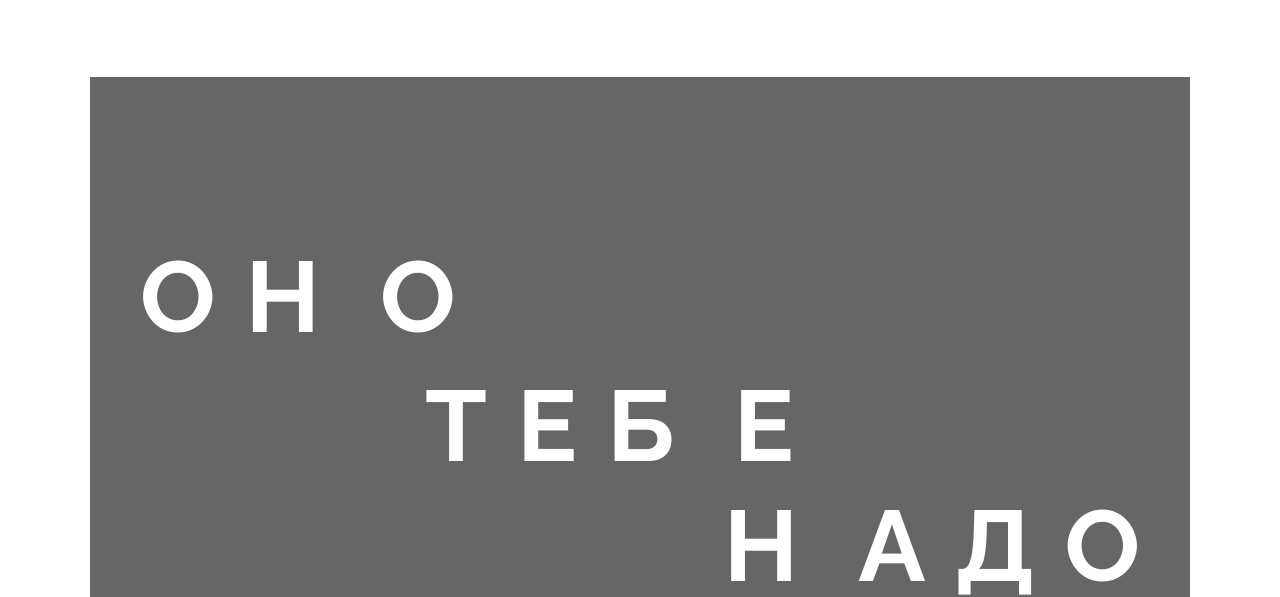
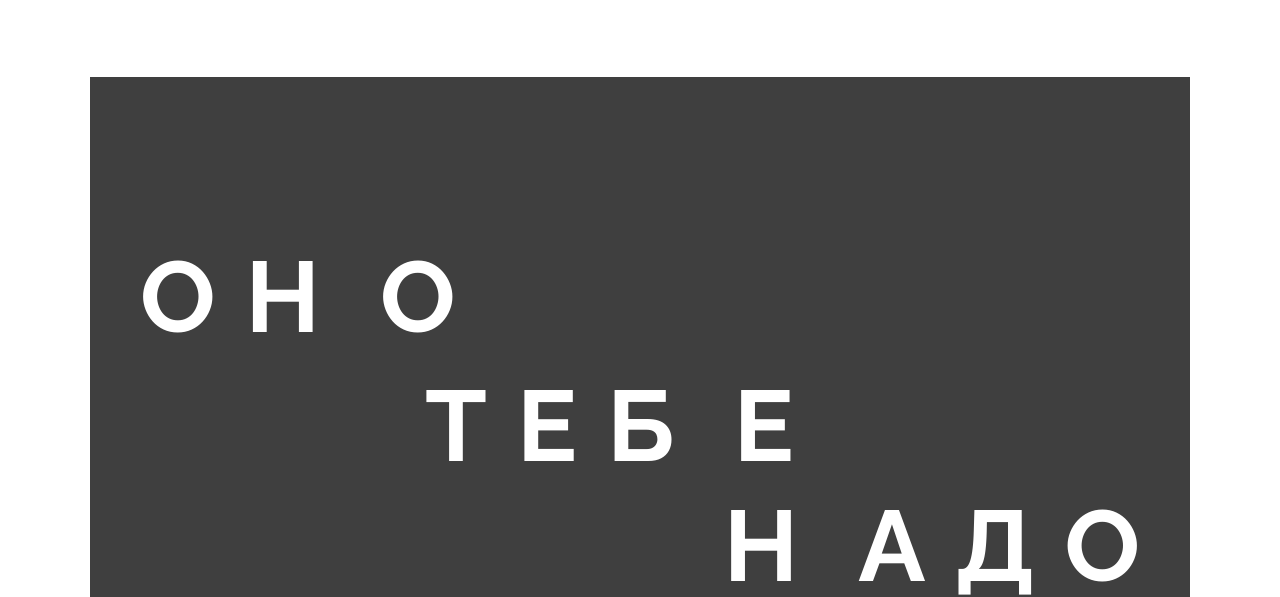
Before and after one commit to Anastasiya-Ivanchenko/ono-tebe-nado, a plain HTML site: page index.html in a window 1280 px wide. Shown: the part 218-815 px from the top of the page. Drawn offline with Linux system fonts and the light colour scheme; the site is published under a folder, as on GitHub Pages, so addresses that start at the root find nothing.

Commit message:
Второе ревью

```diff
--- a/styles/style.css
+++ b/styles/style.css
@@ -1,8 +1,4 @@
 /* место для вашего кода */
-* {
-  padding: 0;
-  margin: 0;
-}
 
 .header {
   display: flex;
@@ -57,7 +53,7 @@
 .cover {
   margin-top: 25px;
   margin-bottom: 5px;
-  background-image: url(/images/cover.jpg);
+  background-image: url(../images/cover.jpg);
   background-size: cover;
   background-repeat: no-repeat;
   background-position: center;
@@ -75,7 +71,7 @@
 .cover__title {
   color: white;
   font-size: 100px;
-  font-family: 'Raleway', sans-serif;
+  font-family: 'Raleway', Arial, sans-serif;
   text-transform: uppercase;
   font-weight: 700;
   padding-left: 50px;
@@ -183,7 +179,6 @@
 
 .card {
   height: 100%;
-  width: 334px;
   position: relative;
   display: flex;
   flex-direction: column;
```
